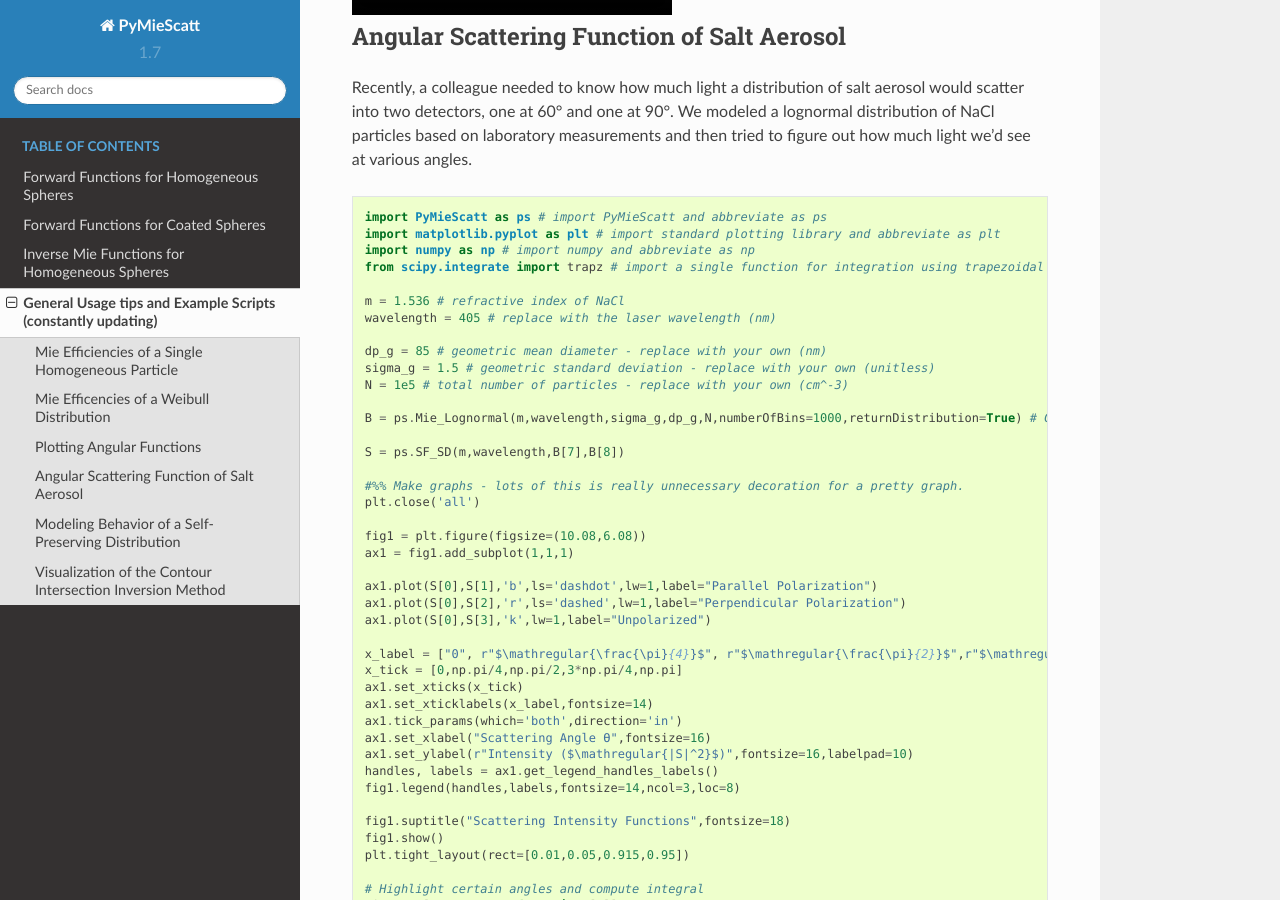
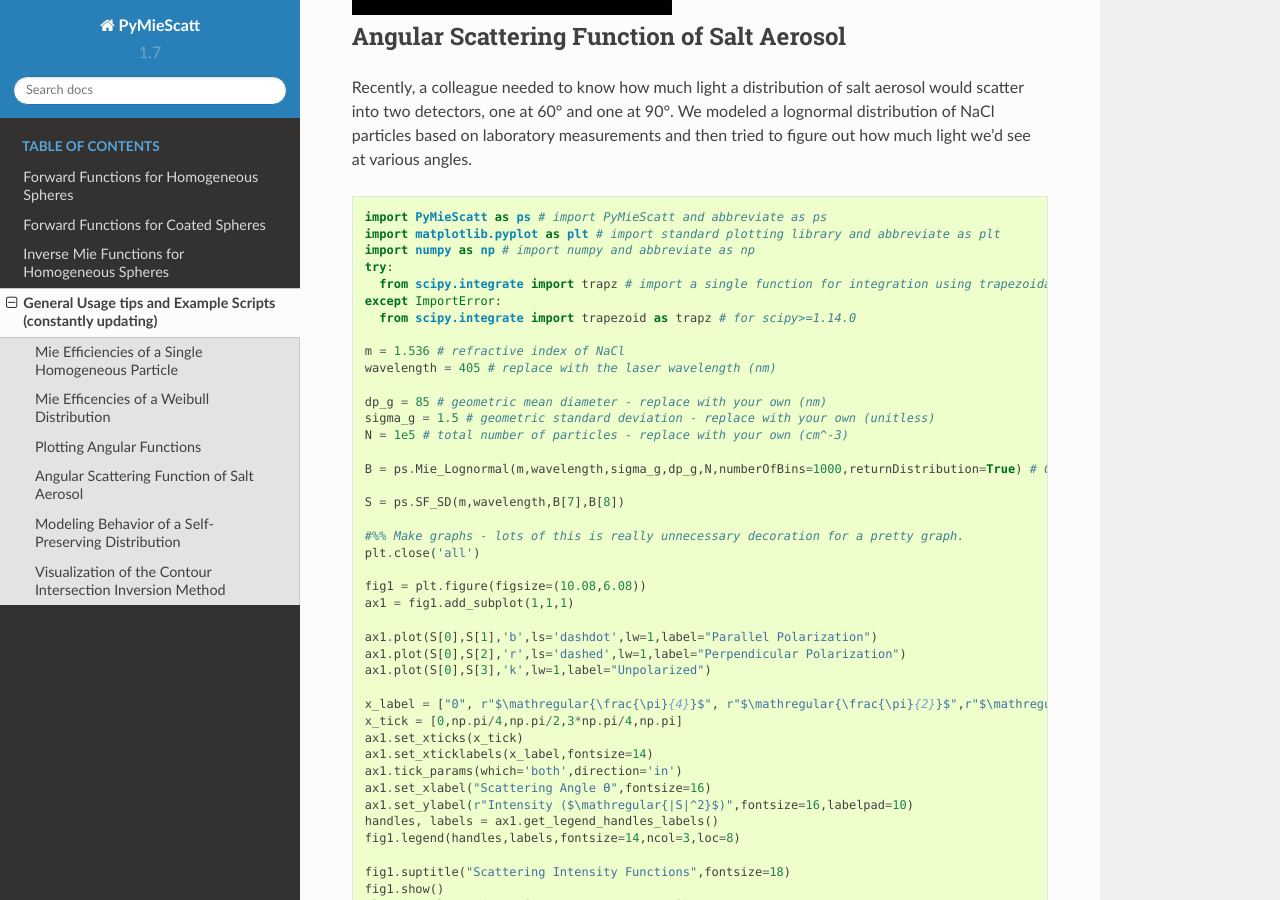
Before and after one commit to bsumlin/PyMieScatt, a Sphinx documentation site: the page built from docs/examples.rst, in a window 1280 px wide and 900 px high, scrolled down 3962 px. Built offline with Sphinx 7.4.7 and the Read the Docs theme 2.0.0, drawn with Linux system fonts in a browser that asks for light colours; formulas are drawn with MathJax 3; pages that are not in the unit, such as notebooks, are missing from menus; grey boxes are pictures that could not be loaded.

Commit message:
`scipy>=1.14.0` has moved from `scipy.integrate.trapz` to `scipy.integrate.trapezoid`.
import statement updated using try / except

```diff
--- a/docs/examples.rst
+++ b/docs/examples.rst
@@ -189,7 +189,10 @@ Recently, a colleague needed to know how much light a distribution of salt aeros
    import PyMieScatt as ps # import PyMieScatt and abbreviate as ps
    import matplotlib.pyplot as plt # import standard plotting library and abbreviate as plt
    import numpy as np # import numpy and abbreviate as np
-   from scipy.integrate import trapz # import a single function for integration using trapezoidal rule
+   try:
+     from scipy.integrate import trapz # import a single function for integration using trapezoidal rule
+   except ImportError:
+     from scipy.integrate import trapezoid as trapz # for scipy>=1.14.0
 
    m = 1.536 # refractive index of NaCl
    wavelength = 405 # replace with the laser wavelength (nm)
--- a/docs/forward.rst
+++ b/docs/forward.rst
@@ -368,7 +368,7 @@ There is an important distinction in how the size distribution is reported from
 
 .. py:Function:: Mie_SD(m, wavelength, sizeDistributionDiameterBins, sizeDistribution[, nMedium=1.0, SMPS=True, asDict=False])
 
-   Returns Mie coefficients β\ :sub:`ext`, β\ :sub:`sca`, β\ :sub:`abs`, G, β\ :sub:`pr`, β\ :sub:`back`, β\ :sub:`ratio`. Uses `scipy.integrate.trapz <https://docs.scipy.org/doc/scipy-0.10.1/reference/generated/scipy.integrate.trapz.html>`_ to compute the integral, which can introduce errors if your distribution is too sparse. Best used with a continuous, compactly-supported distribution.
+   Returns Mie coefficients β\ :sub:`ext`, β\ :sub:`sca`, β\ :sub:`abs`, G, β\ :sub:`pr`, β\ :sub:`back`, β\ :sub:`ratio`. Uses `scipy.integrate.trapz <https://docs.scipy.org/doc/scipy-0.10.1/reference/generated/scipy.integrate.trapz.html>`_ (or `scipy.integrate.trapezoid <https://docs.scipy.org/doc/scipy-1.14.0/reference/generated/scipy.integrate.trapezoid.html>`_ )to compute the integral, which can introduce errors if your distribution is too sparse. Best used with a continuous, compactly-supported distribution.
 
    **Parameters**
 
@@ -398,7 +398,7 @@ There is an important distinction in how the size distribution is reported from
 
 .. py:Function:: Mie_Lognormal(m, wavelength, geoStdDev, geoMean, numberOfParticles[, nMedium=1.0, numberOfBins=1000, lower=1, upper=1000, gamma=[1], returnDistribution=False, decomposeMultimodal=False, asDict=False])
 
-   Returns Mie coefficients :math:`\beta_{ext}`, :math:`\beta_{sca}`, :math:`\beta_{abs}`, :math:`G`, :math:`\beta_{pr}`, :math:`\beta_{back}`,  and :math:`\beta_{ratio}`, integrated over a mathematically-generated k-modal lognormal particle number distribution. Uses `scipy.integrate.trapz <https://docs.scipy.org/doc/scipy-0.10.1/reference/generated/scipy.integrate.trapz.html>`_ to compute the integral.
+   Returns Mie coefficients :math:`\beta_{ext}`, :math:`\beta_{sca}`, :math:`\beta_{abs}`, :math:`G`, :math:`\beta_{pr}`, :math:`\beta_{back}`,  and :math:`\beta_{ratio}`, integrated over a mathematically-generated k-modal lognormal particle number distribution. Uses `scipy.integrate.trapz <https://docs.scipy.org/doc/scipy-0.10.1/reference/generated/scipy.integrate.trapz.html>`_ (or `scipy.integrate.trapezoid <https://docs.scipy.org/doc/scipy-1.14.0/reference/generated/scipy.integrate.trapezoid.html>`_) to compute the integral.
 
    The general form of a k-modal lognormal distribution is given by:
 
```
Also changed, not shown: 2 other files.
